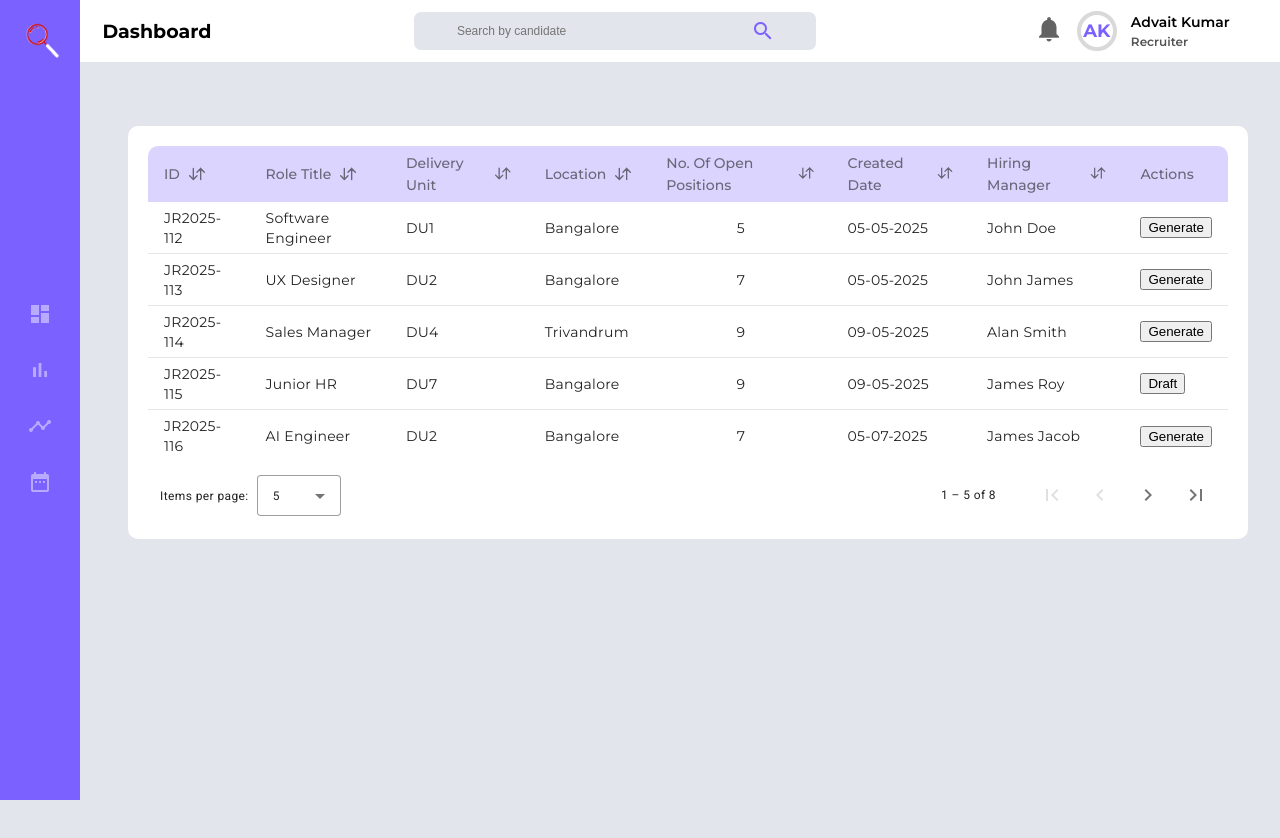
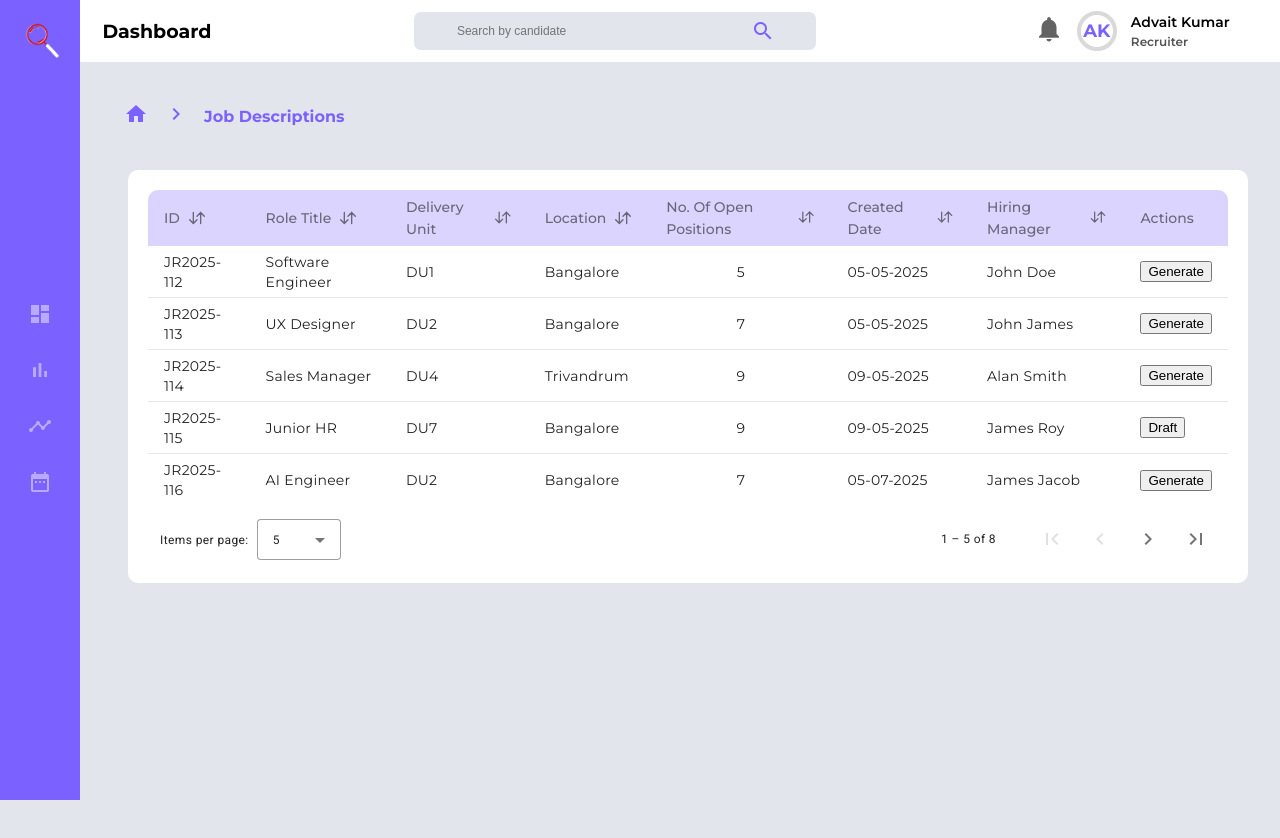
Before and after one commit to nivya-2/recruitx-frontend, an Angular app: page / in a window 1280 px wide. Shown: the top 838 px of the page. Built offline with nearby package versions, Linux system fonts and the light colour scheme.

Commit message:
feat:braedcrumbs added

```diff
--- a/src/app/app.component.html
+++ b/src/app/app.component.html
@@ -1,5 +1,6 @@
 <app-header [search]="true"></app-header>
 <app-icon-group></app-icon-group>
 <div class="base">
+  <app-breadcrumbs></app-breadcrumbs>
   <app-table [content]="content"></app-table>
 </div>
--- a/src/app/app.component.ts
+++ b/src/app/app.component.ts
@@ -9,10 +9,11 @@ import { HeaderComponent } from './widgets/header/header.component';
 import { SearchbarComponent } from './searchbar/searchbar.component';
 
 import { TableComponent } from './table/table.component';
+import { BreadcrumbsComponent } from "./breadcrumbs/breadcrumbs.component";
 
 @Component({
   selector: 'app-root',
-  imports: [RouterOutlet,IconGroupComponent,HeaderTextComponent,ProfileComponent,ProfileBoxComponent,HeaderComponent,IconComponent,SearchbarComponent,TableComponent],
+  imports: [RouterOutlet, IconGroupComponent, HeaderTextComponent, ProfileComponent, ProfileBoxComponent, HeaderComponent, IconComponent, SearchbarComponent, TableComponent, BreadcrumbsComponent],
   templateUrl: './app.component.html',
   styleUrl:'./app.component.css'
 })
--- /dev/null
+++ b/src/app/breadcrumbs/breadcrumbs.component.css
@@ -0,0 +1,23 @@
+.breadcrumb-container {
+    display: flex;
+    align-items: center;
+    padding: .5rem .75rem;
+    border-radius: .25rem;
+    margin-left: 1rem;
+  }
+
+  .breadcrumb-item {
+    display: flex;
+    align-items: center;
+    margin-right: 1rem;
+  }
+
+  .breadcrumb-text {
+    color: #7B61FF;
+    font-weight: 500;
+    margin-left: 1rem;
+  }
+
+  .breadcrumb-text.active {
+    font-weight: 700;
+  }
--- /dev/null
+++ b/src/app/breadcrumbs/breadcrumbs.component.html
@@ -0,0 +1,15 @@
+<div class="breadcrumb-container">
+    <ng-container *ngFor="let item of breadcrumbTrail; let last = last">
+      <div class="breadcrumb-item">
+        <app-icons
+          *ngIf="item.icon"
+          [name]="item.icon"
+          size="24px"
+          customColor="#7B61FF">
+        </app-icons>
+        <span class="breadcrumb-text" *ngIf="item.label" [ngClass]="{ 'active': last }">
+          {{ item.label }}
+        </span>
+      </div>
+    </ng-container>
+  </div>
--- /dev/null
+++ b/src/app/breadcrumbs/breadcrumbs.component.ts
@@ -0,0 +1,18 @@
+import { Component } from '@angular/core';
+import { IconComponent } from '../icons/icons.component';
+import { MatIcon } from '@angular/material/icon';
+import { CommonModule } from '@angular/common';
+
+@Component({
+  selector: 'app-breadcrumbs',
+  imports: [IconComponent,MatIcon,CommonModule],
+  templateUrl: './breadcrumbs.component.html',
+  styleUrl: './breadcrumbs.component.css'
+})
+export class BreadcrumbsComponent {
+  breadcrumbTrail = [
+    { icon: 'home', label: null },
+    { icon: 'chevron_right', label: 'Job Descriptions' }
+  ];
+
+}
```
Also changed, not shown: 1 other file (tests, documents, lock files or other folders).
